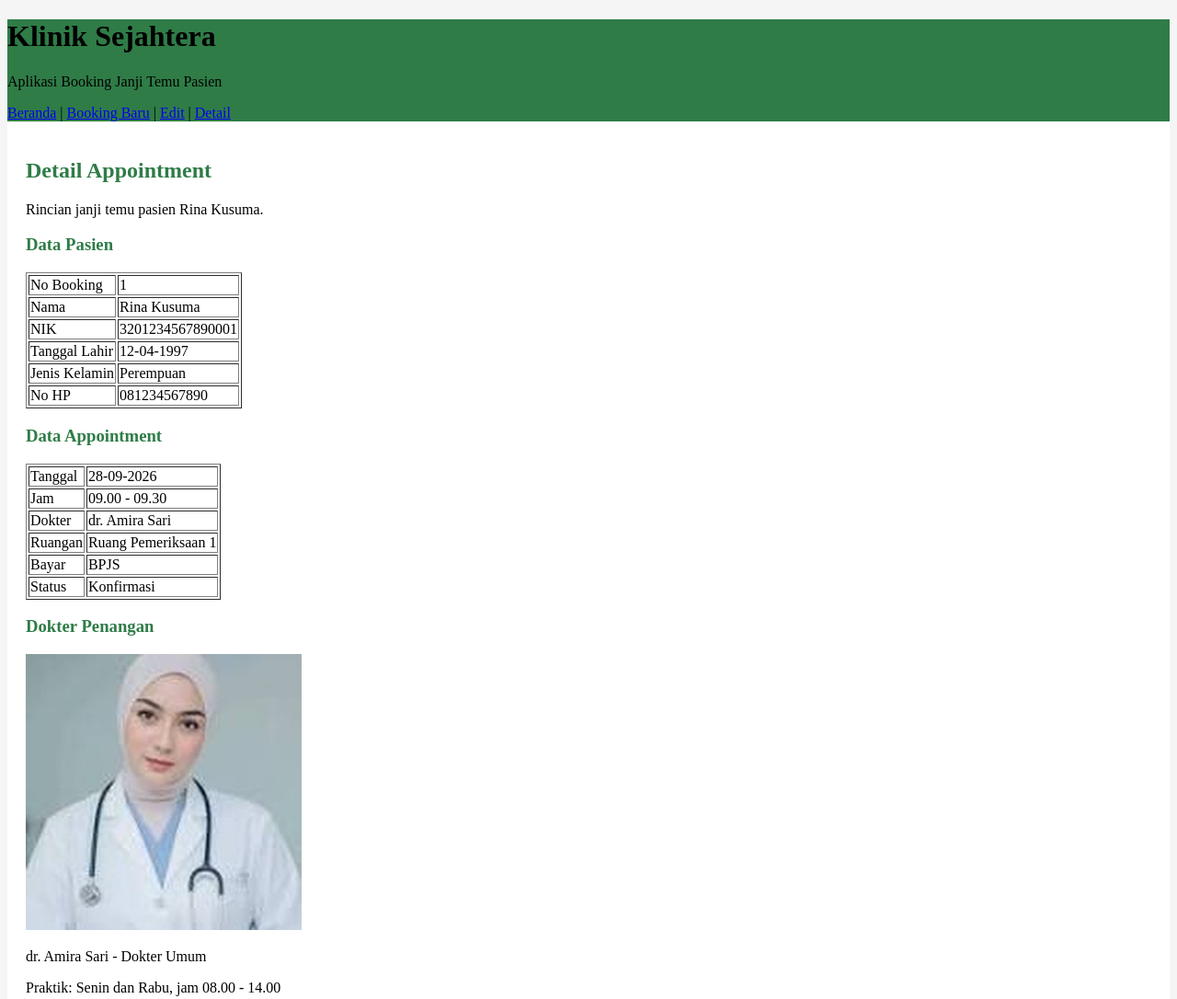
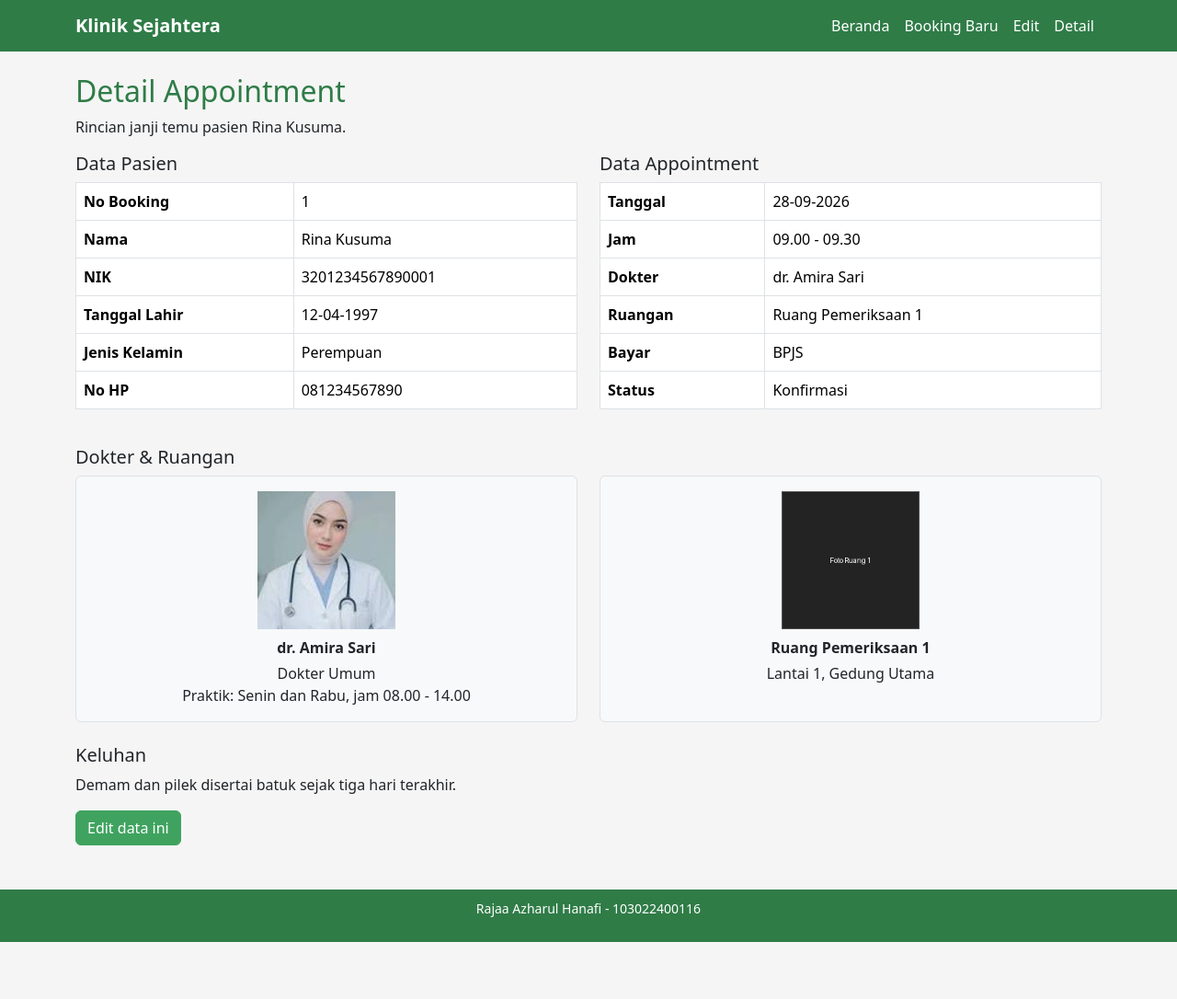
Before and after one commit to jinsakai-j/booking-klinik, a plain HTML site: page detail.html in a window 1280 px wide. Shown: the top 1086 px of the page at 92% size. After the commit the page ends 1024 px from the top, so only its background shows below. Drawn offline with nearby package versions, Linux system fonts and the light colour scheme.

Commit message:
rapihin halaman detail

```diff
--- a/detail.html
+++ b/detail.html
@@ -1,113 +1,95 @@
 <!DOCTYPE html>
-<html>
+<html lang="id">
 <head>
 <meta charset="utf-8">
 <meta name="viewport" content="width=device-width, initial-scale=1.0">
-<title>Detail Appointment</title>
+<title>Detail Appointment - Klinik Sejahtera</title>
+<link href="https://cdn.jsdelivr.net/npm/bootstrap@5.3.3/dist/css/bootstrap.min.css" rel="stylesheet">
 <link rel="stylesheet" href="style.css">
 </head>
 <body>
 
+<nav class="navbar navbar-expand-lg">
   <div class="container">
-<header>
-  <h1>Klinik Sejahtera</h1>
-  <p>Aplikasi Booking Janji Temu Pasien</p>
-  <nav>
-    <a href="index.html"><span class="menu-item">Beranda</span></a> |
-    <a href="booking.html"><span class="menu-item">Booking Baru</span></a> |
-    <a href="edit.html"><span class="menu-item">Edit</span></a> |
-    <a href="detail.html"><span class="menu-item">Detail</span></a>
+    <a class="navbar-brand" href="index.html">Klinik Sejahtera</a>
+    <button class="navbar-toggler" type="button" data-bs-toggle="collapse" data-bs-target="#menuUtama">
+      <span class="navbar-toggler-icon"></span>
+    </button>
+    <div class="collapse navbar-collapse" id="menuUtama">
+      <ul class="navbar-nav ms-auto">
+        <li class="nav-item"><a class="nav-link" href="index.html">Beranda</a></li>
+        <li class="nav-item"><a class="nav-link" href="booking.html">Booking Baru</a></li>
+        <li class="nav-item"><a class="nav-link" href="edit.html">Edit</a></li>
+        <li class="nav-item"><a class="nav-link" href="detail.html">Detail</a></li>
+      </ul>
+    </div>
+  </div>
 </nav>
-</header>
 
-<main>
-
+<div class="container mt-4 mb-5">
   <h2>Detail Appointment</h2>
-
   <p>Rincian janji temu pasien Rina Kusuma.</p>
 
-<h3>Data Pasien</h3>
+  <div class="row">
+    <div class="col-md-6 mb-3">
+      <h5>Data Pasien</h5>
+      <table class="table table-bordered">
+        <tbody>
+          <tr><th>No Booking</th><td>1</td></tr>
+          <tr><th>Nama</th><td>Rina Kusuma</td></tr>
+          <tr><th>NIK</th><td>3201234567890001</td></tr>
+          <tr><th>Tanggal Lahir</th><td>12-04-1997</td></tr>
+          <tr><th>Jenis Kelamin</th><td>Perempuan</td></tr>
+          <tr><th>No HP</th><td>081234567890</td></tr>
+        </tbody>
+      </table>
+    </div>
 
-<table border="1">
-  <tr>
-    <td>No Booking</td>
-    <td>1</td>
-  </tr>
-  <tr>
-    <td>Nama</td>
-    <td>Rina Kusuma</td>
-  </tr>
-  <tr>
-    <td>NIK</td>
-    <td>3201234567890001</td>
-  </tr>
-  <tr>
-    <td>Tanggal Lahir</td>
-    <td>12-04-1997</td>
-  </tr>
-  <tr>
-    <td>Jenis Kelamin</td>
-    <td>Perempuan</td>
-  </tr>
-  <tr>
-    <td>No HP</td>
-    <td>081234567890</td>
-  </tr>
+    <div class="col-md-6 mb-3">
+      <h5>Data Appointment</h5>
+      <table class="table table-bordered">
+        <tbody>
+          <tr><th>Tanggal</th><td>28-09-2026</td></tr>
+          <tr><th>Jam</th><td>09.00 - 09.30</td></tr>
+          <tr><th>Dokter</th><td>dr. Amira Sari</td></tr>
+          <tr><th>Ruangan</th><td>Ruang Pemeriksaan 1</td></tr>
+          <tr><th>Bayar</th><td>BPJS</td></tr>
+          <tr><th>Status</th><td>Konfirmasi</td></tr>
+        </tbody>
       </table>
+    </div>
+  </div>
 
-<h3>Data Appointment</h3>
+  <h5 class="mt-2">Dokter & Ruangan</h5>
+  <div class="row">
+    <div class="col-md-6 mb-3">
+      <div class="border rounded bg-light p-3 text-center h-100">
+        <img src="gambar/dr-amira.jpg" alt="Foto dr. Amira Sari yang menangani pasien" class="img-fluid mb-2" style="max-width: 150px;">
+        <p class="mb-1"><strong>dr. Amira Sari</strong></p>
+        <p class="mb-0">Dokter Umum</p>
+        <p class="mb-0">Praktik: Senin dan Rabu, jam 08.00 - 14.00</p>
+      </div>
+    </div>
 
-<table border="1">
-  <tr>
-    <td>Tanggal</td>
-    <td>28-09-2026</td>
-  </tr>
-  <tr>
-    <td>Jam</td>
-    <td>09.00 - 09.30</td>
-  </tr>
-  <tr>
-    <td>Dokter</td>
-    <td>dr. Amira Sari</td>
-  </tr>
-  <tr>
-    <td>Ruangan</td>
-    <td>Ruang Pemeriksaan 1</td>
-  </tr>
-  <tr>
-    <td>Bayar</td>
-    <td>BPJS</td>
-  </tr>
-  <tr>
-    <td>Status</td>
-    <td>Konfirmasi</td>
-  </tr>
-</table>
+    <div class="col-md-6 mb-3">
+      <div class="border rounded bg-light p-3 text-center h-100">
+        <img src="gambar/ruang.jpg" alt="Ruang pemeriksaan yang dipakai" class="img-fluid mb-2" style="max-width: 150px;">
+        <p class="mb-1"><strong>Ruang Pemeriksaan 1</strong></p>
+        <p class="mb-0">Lantai 1, Gedung Utama</p>
+      </div>
+    </div>
+  </div>
 
-<h3>Dokter Penangan</h3>
-
-<article>
-  <img src="gambar/dr-amira.jpg" alt="Foto dr. Amira Sari yang menangani pasien">
-  <p>dr. Amira Sari - Dokter Umum</p>
-  <p>Praktik: Senin dan Rabu, jam 08.00 - 14.00</p>
-</article>
-
-<h3>Keluhan</h3>
-
+  <h5 class="mt-2">Keluhan</h5>
   <p>Demam dan pilek disertai batuk sejak tiga hari terakhir.</p>
 
-<h3>Ruangan</h3>
-
-<img src="gambar/ruang.jpg" alt="Ruang pemeriksaan yang dipakai">
-
-<p><a href="edit.html">Edit data ini</a></p>
-
-</main>
+  <p><a href="edit.html" class="btn btn-primary">Edit data ini</a></p>
+</div>
 
 <footer>
   <p class="footer-text">Rajaa Azharul Hanafi - 103022400116</p>
 </footer>
-</div>
 
+<script src="https://cdn.jsdelivr.net/npm/bootstrap@5.3.3/dist/js/bootstrap.bundle.min.js"></script>
 </body>
 </html>
```
Lines whose indentation alone changed are shown as unchanged.
